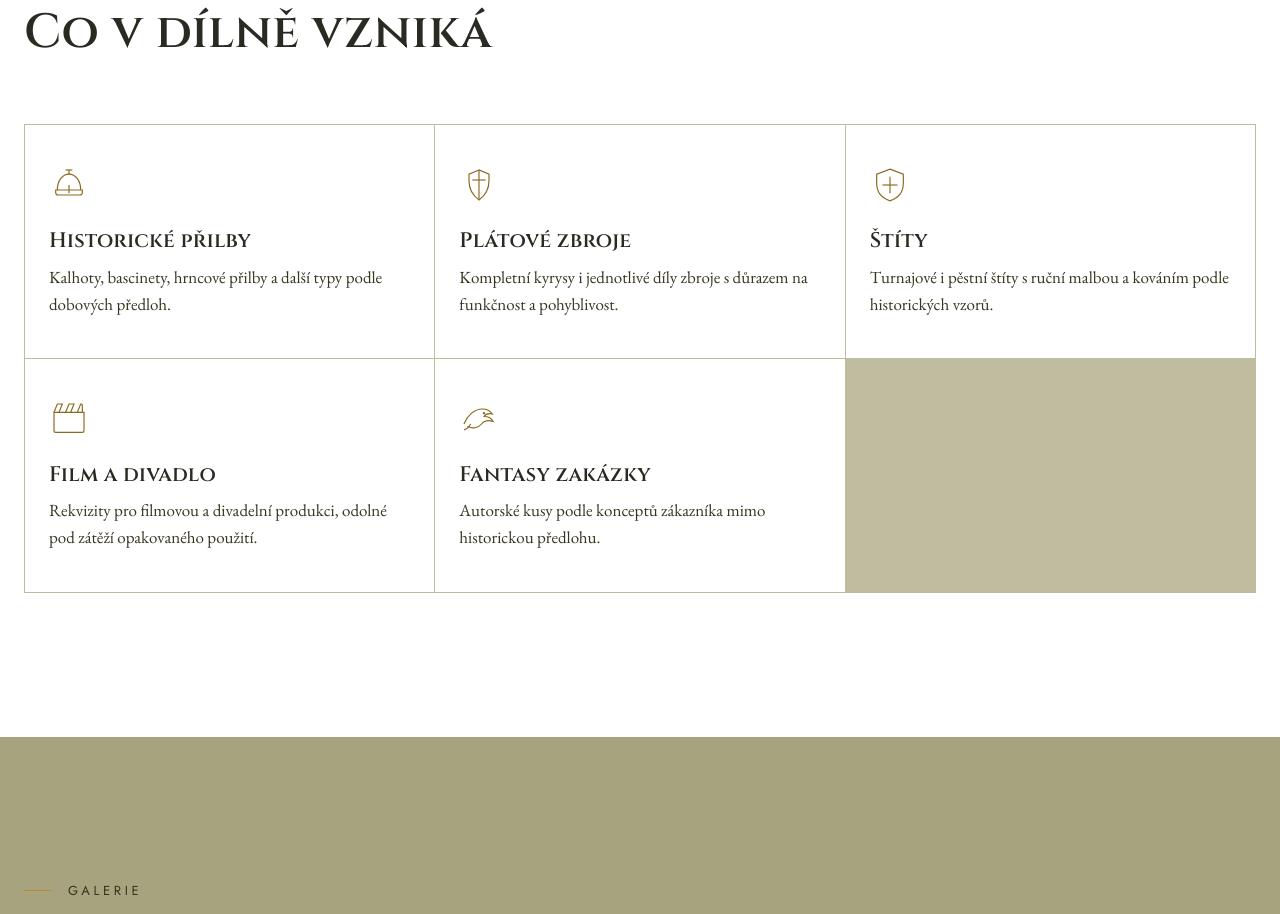
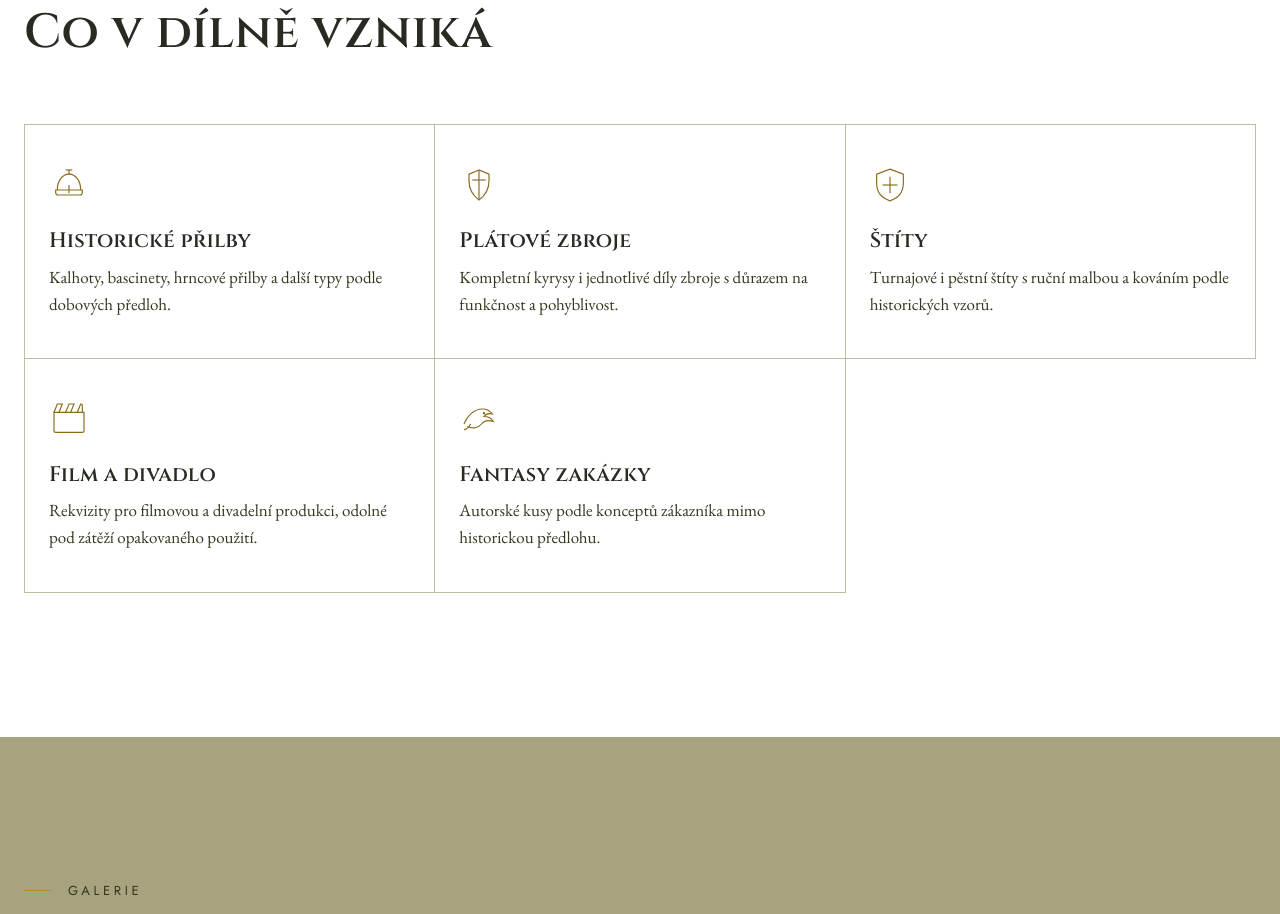
Before and after one commit to PetrBroz-ofc/PlatenarstviZatrapa, a website: page index.html in a window 1280 px wide. Shown: the part 1880-2794 px from the top of the page. Drawn offline with nearby package versions, Linux system fonts and the light colour scheme.

Commit message:
Oprava: prázdné políčko v mřížce služeb (liché počty karet) je teď bílé místo vybarveného

```diff
--- a/css/style.css
+++ b/css/style.css
@@ -503,13 +503,14 @@ section { position: relative; }
 .services-grid {
   display: grid;
   grid-template-columns: repeat(3, 1fr);
-  gap: 1px;
-  background: var(--color-border);
-  border: 1px solid var(--color-border);
+  border-top: 1px solid var(--color-border);
+  border-left: 1px solid var(--color-border);
 }
 .service-card {
   background: var(--color-surface);
   padding: var(--space-4) var(--space-3);
+  border-right: 1px solid var(--color-border);
+  border-bottom: 1px solid var(--color-border);
   transition: background 0.4s var(--ease);
 }
 .service-card:hover { background: var(--color-surface-alt); }
```
